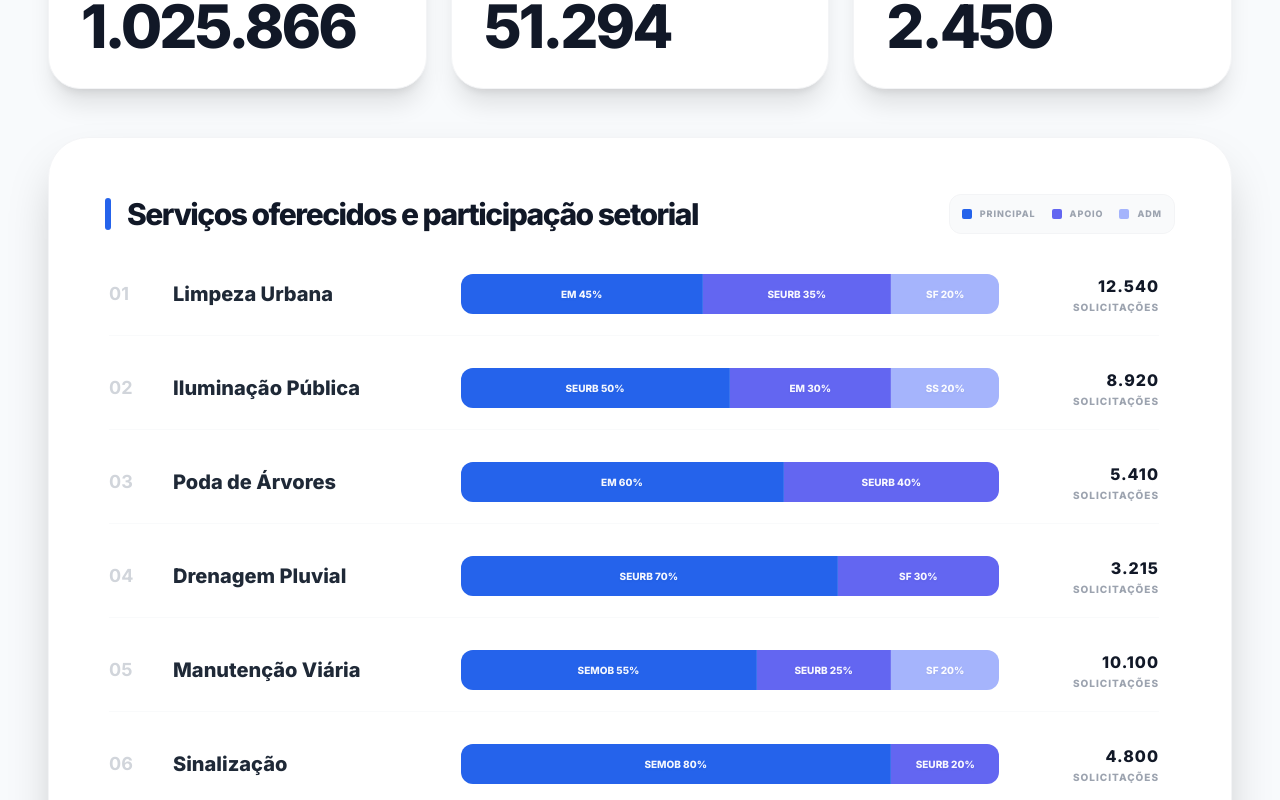
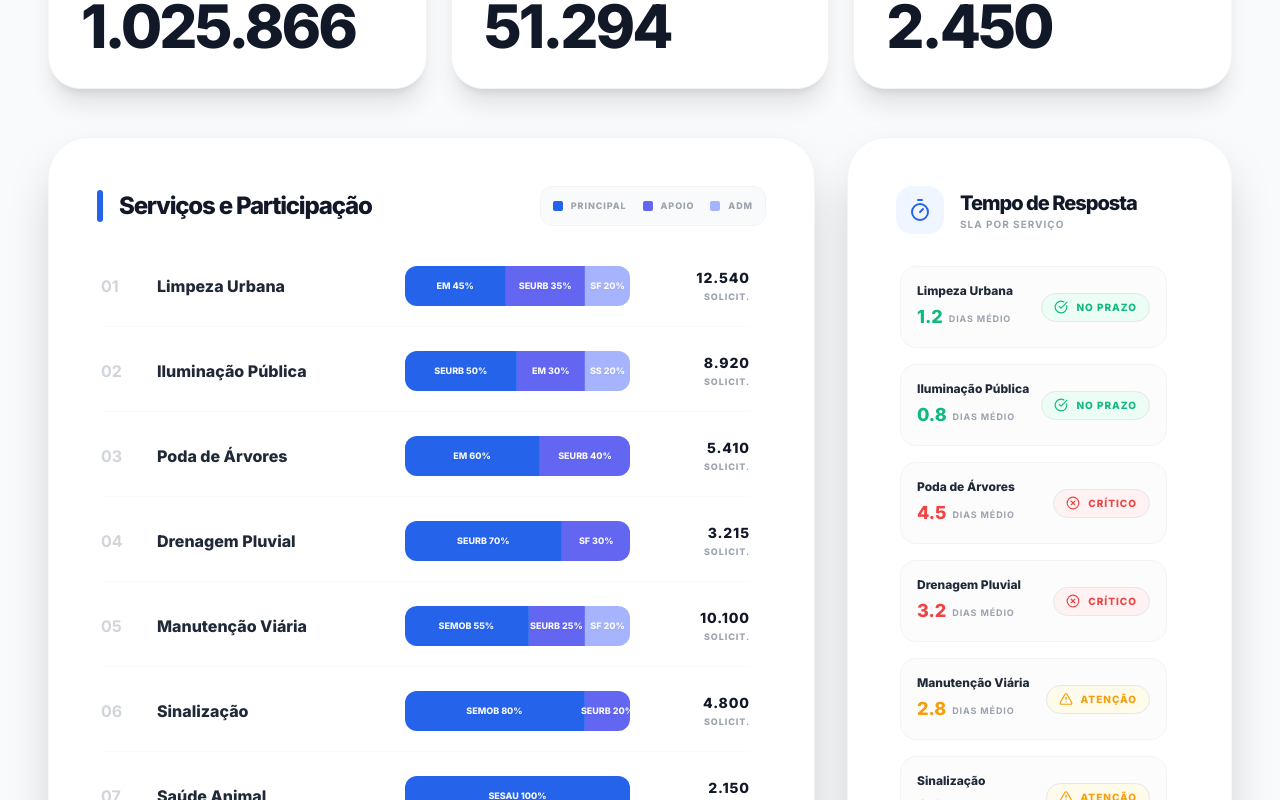
Before and after one commit to isleydavid/Dashboard, a React (Vite) app: page / in a window 1280 px wide. Shown: the part 640-1440 px from the top of the page. Built offline with nearby package versions, Linux system fonts and the light colour scheme.

Commit message:
feat: Update dashboard metrics and icons
Adjusted average days for service metrics and introduced new icons for Timer, AlertTriangle, and XCircle to enhance the dashboard's visual representation of urban management data.

```diff
--- a/components/Dashboard.tsx
+++ b/components/Dashboard.tsx
@@ -13,7 +13,10 @@ import {
   User,
   Activity,
   Maximize2,
-  Minimize2
+  Minimize2,
+  Timer,
+  AlertTriangle,
+  XCircle
 } from 'lucide-react';
 import AnimatedCounter from './AnimatedCounter';
 import { ServiceMetric } from '../types';
@@ -21,7 +24,7 @@ import { ServiceMetric } from '../types';
 const METRICS_DATA: ServiceMetric[] = [
   {
     label: 'Limpeza Urbana',
-    days: 2.5,
+    days: 1.2,
     totalPercentage: 75,
     totalSolicitations: 12540,
     sectors: [
@@ -32,7 +35,7 @@ const METRICS_DATA: ServiceMetric[] = [
   },
   {
     label: 'Iluminação Pública',
-    days: 1.8,
+    days: 0.8,
     totalPercentage: 60,
     totalSolicitations: 8920,
     sectors: [
@@ -43,7 +46,7 @@ const METRICS_DATA: ServiceMetric[] = [
   },
   {
     label: 'Poda de Árvores',
-    days: 4.2,
+    days: 4.5,
     totalPercentage: 45,
     totalSolicitations: 5410,
     sectors: [
@@ -53,7 +56,7 @@ const METRICS_DATA: ServiceMetric[] = [
   },
   {
     label: 'Drenagem Pluvial',
-    days: 3.0,
+    days: 3.2,
     totalPercentage: 30,
     totalSolicitations: 3215,
     sectors: [
@@ -63,7 +66,7 @@ const METRICS_DATA: ServiceMetric[] = [
   },
   {
     label: 'Manutenção Viária',
-    days: 3.5,
+    days: 2.8,
     totalPercentage: 55,
     totalSolicitations: 10100,
     sectors: [
@@ -93,7 +96,7 @@ const METRICS_DATA: ServiceMetric[] = [
   },
   {
     label: 'Coleta de Resíduos',
-    days: 0.8,
+    days: 0.5,
     totalPercentage: 90,
     totalSolicitations: 15400,
     sectors: [
@@ -151,10 +154,16 @@ const Dashboard: React.FC = () => {
     return () => document.removeEventListener('fullscreenchange', handleFsChange);
   }, []);
 
+  const getSLAStatus = (days: number) => {
+    if (days <= 1.5) return { color: 'text-emerald-500', bg: 'bg-emerald-50', icon: <CheckCircle size={14} />, label: 'NO PRAZO' };
+    if (days <= 3.0) return { color: 'text-amber-500', bg: 'bg-amber-50', icon: <AlertTriangle size={14} />, label: 'ATENÇÃO' };
+    return { color: 'text-red-500', bg: 'bg-red-50', icon: <XCircle size={14} />, label: 'CRÍTICO' };
+  };
+
   return (
     <div className={`transition-all duration-500 flex flex-col bg-[#f8fafc] ${isFullScreen ? 'h-screen overflow-hidden' : 'min-h-screen pb-20'}`}>
 
-      {/* HEADER: flex-none garante que ele não "roube" o espaço do conteúdo inferior em Fullscreen */}
+      {/* HEADER */}
       <header className={`blue-gradient-bg text-white relative overflow-hidden transition-all duration-700 rounded-b-[2rem] md:rounded-b-[4rem] flex-none
         ${isFullScreen ? 'rounded-none px-10 pt-8 pb-12' : 'px-6 md:px-12 2xl:px-24 pt-8 md:pt-12 pb-32 md:pb-48 2xl:pb-56'}`}>
 
@@ -237,7 +246,7 @@ const Dashboard: React.FC = () => {
         </div>
       </header>
 
-      {/* KPI CARDS: Espaçamento reduzido em Fullscreen para dar lugar à lista */}
+      {/* KPI CARDS */}
       <div className={`max-w-[2000px] mx-auto w-full px-6 md:px-12 2xl:px-24 relative z-20 grid grid-cols-1 md:grid-cols-3 gap-4 md:gap-6 transition-all
         ${isFullScreen ? 'mt-6' : '-mt-16 md:-mt-24 2xl:-mt-28'}`}>
         <MetricCard label="NOVAS SOLICITAÇÕES" value={total} icon={<FileText />} color="blue" isFS={isFullScreen} />
@@ -245,33 +254,33 @@ const Dashboard: React.FC = () => {
         <MetricCard label="CONCLUÍDAS" value={2450} icon={<CheckCircle />} color="emerald" isFS={isFullScreen} />
       </div>
 
-      {/* MAIN CONTENT: flex-1 e overflow-hidden para scroll interno */}
-      <main className={`max-w-[2000px] mx-auto w-full px-6 md:px-12 2xl:px-24 flex flex-col relative z-20 transition-all ${isFullScreen ? 'mt-8 flex-1 overflow-hidden mb-4' : 'mt-8 md:mt-12'}`}>
+      {/* MAIN CONTENT AREA */}
+      <main className={`max-w-[2000px] mx-auto w-full px-6 md:px-12 2xl:px-24 flex flex-col lg:flex-row gap-6 md:gap-8 relative z-20 transition-all ${isFullScreen ? 'mt-8 flex-1 overflow-hidden mb-4' : 'mt-8 md:mt-12'}`}>
 
-        <section className={`w-full bg-white rounded-[1.5rem] md:rounded-[2.5rem] shadow-2xl border border-gray-100 flex flex-col overflow-hidden transition-all
-          ${isFullScreen ? 'h-full p-8' : 'p-10 md:p-14 2xl:p-16'}`}>
+        {/* SERVIÇOS OFERECIDOS (Ocupa ~65% da largura) */}
+        <section className={`lg:w-2/3 bg-white rounded-[1.5rem] md:rounded-[2.5rem] shadow-2xl border border-gray-100 flex flex-col overflow-hidden transition-all
+          ${isFullScreen ? 'h-full p-8' : 'p-10 md:p-12'}`}>
 
           <div className={`flex justify-between items-center gap-4 ${isFullScreen ? 'mb-8' : 'mb-10'}`}>
             <div className="flex items-center gap-4">
                <div className={`bg-blue-600 rounded-full hidden md:block w-1.5 h-8`}></div>
-               <h3 className={`font-black text-gray-900 tracking-tighter transition-all ${isFullScreen ? 'text-3xl' : 'text-2xl md:text-3xl 2xl:text-5xl'}`}>Serviços oferecidos e participação setorial</h3>
+               <h3 className={`font-black text-gray-900 tracking-tighter transition-all ${isFullScreen ? 'text-2xl md:text-3xl' : 'text-xl md:text-2xl 2xl:text-4xl'}`}>Serviços e Participação</h3>
             </div>
-            <div className="hidden sm:flex gap-4 font-black text-gray-400 uppercase tracking-widest bg-gray-50 rounded-xl border border-gray-100 p-3 text-[9px]">
+            <div className="hidden xl:flex gap-4 font-black text-gray-400 uppercase tracking-widest bg-gray-50 rounded-xl border border-gray-100 p-3 text-[9px]">
               <div className="flex items-center gap-2"><div className="bg-blue-600 rounded-sm w-2.5 h-2.5" /> PRINCIPAL</div>
               <div className="flex items-center gap-2"><div className="bg-indigo-500 rounded-sm w-2.5 h-2.5" /> APOIO</div>
               <div className="flex items-center gap-2"><div className="bg-indigo-300 rounded-sm w-2.5 h-2.5" /> ADM</div>
             </div>
           </div>
 
-          {/* ÁREA DE SCROLL: flex-1 garante que ocupe todo o espaço disponível na seção */}
-          <div className={`transition-all pr-4 pl-1 custom-scrollbar overflow-y-auto flex-1 ${isFullScreen ? 'space-y-4' : 'space-y-6 md:space-y-8'}`}>
+          <div className={`transition-all pr-4 pl-1 custom-scrollbar overflow-y-auto flex-1 ${isFullScreen ? 'space-y-4' : 'space-y-6'}`}>
             {METRICS_DATA.map((metric, idx) => (
-              <div key={metric.label} className="group flex flex-col md:flex-row md:items-center gap-2 md:gap-8 border-b border-gray-50 pb-5 last:border-0 last:pb-0">
-                <div className="font-bold text-gray-300 shrink-0 w-8 text-base md:text-lg">
+              <div key={metric.label} className="group flex flex-col md:flex-row md:items-center gap-2 md:gap-6 border-b border-gray-50 pb-5 last:border-0 last:pb-0">
+                <div className="font-bold text-gray-300 shrink-0 w-8 text-sm md:text-base">
                   {(idx + 1).toString().padStart(2, '0')}
                 </div>
-                <div className="shrink-0 md:w-48 lg:w-64">
-                  <h4 className={`font-black text-gray-800 group-hover:text-blue-600 transition-all ${isFullScreen ? 'text-lg' : 'text-base md:text-xl'}`}>
+                <div className="shrink-0 md:w-40 lg:w-48 xl:w-56">
+                  <h4 className={`font-black text-gray-800 group-hover:text-blue-600 transition-all ${isFullScreen ? 'text-lg' : 'text-base'}`}>
                     {metric.label}
                   </h4>
                 </div>
@@ -283,21 +292,57 @@ const Dashboard: React.FC = () => {
                         className={`${sector.color} h-full transition-all duration-1000 flex items-center justify-center relative border-r border-white/10 last:border-0`}
                         style={{ width: `${sector.percentage}%` }}
                       >
-                        <span className={`font-black text-white/95 text-[8px] md:text-[10px] drop-shadow-sm whitespace-nowrap`}>
+                        <span className={`font-black text-white/95 text-[8px] md:text-[9px] drop-shadow-sm whitespace-nowrap px-1`}>
                           {sector.sigla} {sector.percentage}%
                         </span>
                       </div>
                     ))}
                   </div>
                 </div>
-                <div className="text-right shrink-0 md:w-32">
-                  <p className="font-black text-gray-400 uppercase tracking-widest text-[9px] md:text-[10px]">
-                    <span className={`text-gray-900 block font-black mb-0.5 ${isFullScreen ? 'text-lg' : 'text-base'}`}>{metric.totalSolicitations.toLocaleString('pt-BR')}</span>
-                    solicitações
+                <div className="text-right shrink-0 md:w-24">
+                  <p className="font-black text-gray-400 uppercase tracking-widest text-[8px] md:text-[9px]">
+                    <span className={`text-gray-900 block font-black mb-0.5 ${isFullScreen ? 'text-base' : 'text-sm'}`}>{metric.totalSolicitations.toLocaleString('pt-BR')}</span>
+                    solicit.
                   </p>
                 </div>
               </div>
             ))}
+          </div>
+        </section>
+
+        {/* TEMPO DE RESPOSTA (SLA) (Ocupa ~35% da largura) */}
+        <section className={`lg:w-1/3 bg-white rounded-[1.5rem] md:rounded-[2.5rem] shadow-2xl border border-gray-100 flex flex-col overflow-hidden transition-all
+          ${isFullScreen ? 'h-full p-8' : 'p-10 md:p-12'}`}>
+
+          <div className="flex items-center gap-4 mb-8">
+             <div className="bg-blue-50 p-3 rounded-2xl text-blue-600">
+                <Timer size={24} />
+             </div>
+             <div>
+                <h3 className={`font-black text-gray-900 tracking-tighter ${isFullScreen ? 'text-2xl' : 'text-xl'}`}>Tempo de Resposta</h3>
+                <p className="text-[10px] font-bold text-gray-400 uppercase tracking-widest">SLA POR SERVIÇO</p>
+             </div>
+          </div>
+
+          <div className={`transition-all pr-4 pl-1 custom-scrollbar overflow-y-auto flex-1 space-y-4`}>
+            {METRICS_DATA.map((metric, idx) => {
+              const sla = getSLAStatus(metric.days);
+              return (
+                <div key={`sla-${idx}`} className="flex items-center justify-between p-4 bg-gray-50/50 rounded-2xl border border-gray-100 group hover:bg-white hover:shadow-lg transition-all">
+                  <div className="flex flex-col min-w-0">
+                    <span className="text-xs font-black text-gray-800 truncate mb-1">{metric.label}</span>
+                    <div className="flex items-center gap-1.5">
+                      <span className={`font-black text-lg ${sla.color}`}>{metric.days}</span>
+                      <span className="text-[9px] font-bold text-gray-400 uppercase tracking-widest mt-1">DIAS MÉDIO</span>
+                    </div>
+                  </div>
+                  <div className={`flex items-center gap-2 px-3 py-1.5 rounded-full ${sla.bg} ${sla.color} border border-current/10 shrink-0`}>
+                    {sla.icon}
+                    <span className="text-[10px] font-black tracking-widest">{sla.label}</span>
+                  </div>
+                </div>
+              );
+            })}
           </div>
         </section>
       </main>
```
